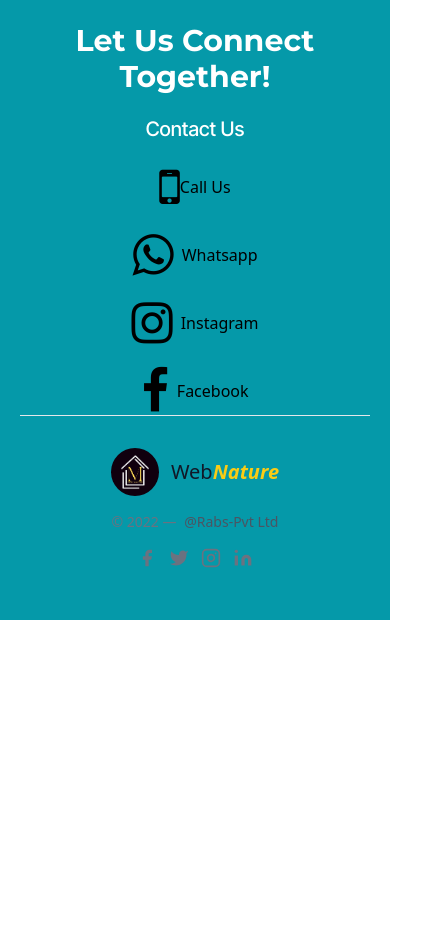
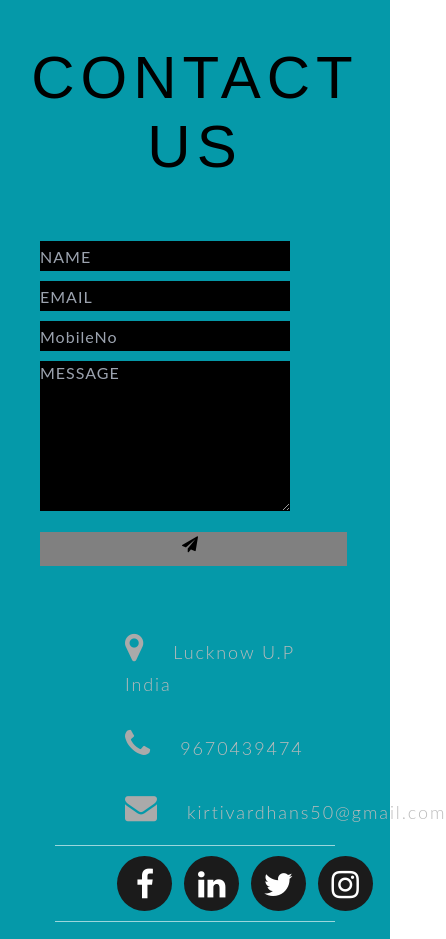
Before and after one commit to codewithgulam/furniture-landing-page-layout, a plain HTML site: page index.html in a window 390 px wide. Shown: the part 3084-4023 px from the top of the page, 446 px wide, since content can reach past the window. Before the commit the page ends 3704 px from the top, so only its background shows below. Drawn offline with nearby package versions, Linux system fonts and the light colour scheme.

Commit message:
Update index.html
I have created the contact page and animated the fonts and animated the send button with a new look, it is absolutely full responsive.

```diff
--- a/index.html
+++ b/index.html
@@ -1,3 +1,4 @@
+
 <!DOCTYPE html>
 <html lang="en">
 
@@ -37,6 +38,249 @@
          ::-webkit-scrollbar-thumb:hover {
             background: darkgoldenrod
         }
+		.section-header {
+  text-align: center;
+  margin: 0 auto;
+  padding: 40px 0;
+  font: 300 60px 'Oswald', sans-serif;
+  color: black;
+  text-transform: uppercase;
+  letter-spacing: 6px;
+}
+
+.contact-wrapper {
+  display: flex;
+  flex-direction: row;
+  justify-content: space-between;
+  margin: 0 auto;
+  padding: 20px;
+  position: relative;
+  max-width: 840px;
+}
+
+/* Left contact page */
+.form-horizontal {
+  /*float: left;*/
+  max-width: 400px;
+  font-family: 'Lato';
+  font-weight: 400;
+}
+
+.form-control,
+textarea {
+  max-width: 400px;
+  background-color: #000;
+  color: #fff;
+  letter-spacing: 1px;
+}
+
+.send-button {
+  margin-top: 15px;
+  height: 34px;
+  width: 300px;
+  background: grey;
+  overflow: hidden;
+  transition: all .2s ease-in-out;
+}
+
+.alt-send-button {
+  width: 300px;
+  height: 34px;
+  transition: all .2s ease-in-out;
+}
+
+.send-text {
+  display: block;
+  margin-top: 10px;
+  font: 700 12px 'Lato', sans-serif;
+  letter-spacing: 2px;
+}
+
+.alt-send-button:hover {
+  transform: translate3d(0px, -29px, 0px);
+}
+
+/* Begin Right Contact Page */
+.direct-contact-container {
+  max-width: 400px;
+}
+
+/* Location, Phone, Email Section */
+.contact-list {
+  list-style-type: none;
+  margin-left: -30px;
+  padding-right: 20px;
+}
+
+.list-item {
+  line-height: 4;
+  color: #aaa;
+}
+
+.contact-text {
+  font: 300 18px 'Lato', sans-serif;
+  letter-spacing: 1.9px;
+  color: #bbb;
+}
+
+.place {
+  margin-left: 30px;
+}
+
+.phone {
+  margin-left: 30px;
+}
+
+.gmail {
+  margin-left: 30px;
+}
+
+.contact-text a {
+  color: #bbb;
+  text-decoration: none;
+  transition-duration: 0.2s;
+}
+
+.contact-text a:hover {
+  color: #fff;
+  text-decoration: none;
+}
+
+
+/* Social Media Icons */
+.social-media-list {
+  position: relative;
+  font-size: 22px;
+  text-align: center;
+  width: 100%;
+  margin: 0 auto;
+  padding: 0;
+}
+
+.social-media-list li a {
+  color: #fff;
+}
+
+.social-media-list li {
+  position: relative;
+  display: inline-block;
+  height: 60px;
+  width: 60px;
+  margin: 10px 3px;
+  line-height: 60px;
+  border-radius: 50%;
+  color: #fff;
+  background-color: rgb(27,27,27);
+  cursor: pointer;
+  transition: all .2s ease-in-out;
+}
+
+.social-media-list li:after {
+  content: '';
+  position: absolute;
+  top: 0;
+  left: 0;
+  width: 60px;
+  height: 60px;
+  line-height: 60px;
+  border-radius: 50%;
+  opacity: 0;
+  box-shadow: 0 0 0 1px #fff;
+  transition: all .2s ease-in-out;
+}
+
+.social-media-list li:hover {
+  background-color: #fff;
+}
+
+.social-media-list li:hover:after {
+  opacity: 1;
+  transform: scale(1.12);
+  transition-timing-function: cubic-bezier(0.37,0.74,0.15,1.65);
+}
+
+.social-media-list li:hover a {
+  color: #000;
+}
+
+.copyright {
+  font: 200 14px 'Oswald', sans-serif;
+  color: #555;
+  letter-spacing: 1px;
+  text-align: center;
+}
+
+hr {
+  border-color: rgba(255,255,255,.6);
+}
+
+/* Begin Media Queries*/
+@media screen and (max-width: 850px) {
+  .contact-wrapper {
+    display: flex;
+    flex-direction: column;
+  }
+  .direct-contact-container, .form-horizontal {
+    margin: 0 auto;
+  }
+
+  .direct-contact-container {
+    margin-top: 60px;
+    max-width: 300px;
+  }
+  .social-media-list li {
+    height: 60px;
+    width: 60px;
+    line-height: 60px;
+  }
+  .social-media-list li:after {
+    width: 60px;
+    height: 60px;
+    line-height: 60px;
+  }
+}
+
+@media screen and (max-width: 569px) {
+
+  .direct-contact-container, .form-wrapper {
+    float: none;
+    margin: 0 auto;
+  }
+  .form-control, textarea {
+
+    margin: 0 auto;
+  }
+
+
+  .name, .email, textarea {
+    width: 280px;
+  }
+
+  .direct-contact-container {
+    margin-top: 60px;
+    max-width: 280px;
+  }
+  .social-media-list {
+    left: 0;
+  }
+  .social-media-list li {
+    height: 55px;
+    width: 55px;
+    line-height: 55px;
+    font-size: 2rem;
+  }
+  .social-media-list li:after {
+    width: 55px;
+    height: 55px;
+    line-height: 55px;
+  }
+
+}
+
+@media screen and (max-width: 410px) {
+  .send-button {
+    width: 99%;
+  }
     </style>
 </head>
 
@@ -173,27 +417,78 @@
 
     </section>
     <section class=" py-5 px-5 bg-[#0599a9] h-fit">
-        <h1 class="md:text-6xl  text-3xl capitalize font-bold text-center text-white font-mono pt-5" style="font-family: 'Montserrat', sans-serif;">Let Us Connect together!
-        </h1>
-        <p class="text-center text-white mt-5 mb-5 md:mt-20  capitalize text-xl md:text-3xl" style="font-family: 'Inter Tight', sans-serif;">Contact Us</p>
+          <h1 class="section-header">Contact us</h1>
 
-        <div class="flex flex-col md:flex-row space-y-5 md:m-20 md:space-y-0 md:space-x-5 items-center  justify-center">
-            <div class="flex md:flex-col items-center">
-                <a href=""><i class="fa fa-mobile fa-3x hover:text-white"></i></a>
-                <span>Call Us</span>
-            </div>
-            <div class="flex items-center md:flex-col  space-x-2">
-                <a href="#"><i class="fa fa-whatsapp fa-3x hover:text-white"></i></a>
-                <span>Whatsapp</span>
-            </div>
-            <div class="flex items-center md:flex-col  space-x-2">
-                <a href="#"><i class="fa fa-instagram fa-3x hover:text-white"></i></a>
-                <span>Instagram</span>
-            </div>
-            <div class="flex items-center md:flex-col  space-x-2">
-                <a href="#"><i class="fa fa-facebook fa-3x hover:text-white"></i></a>
-                <span>Facebook</span>
-            </div>
+  <div class="contact-wrapper">
+
+  <!-- Left contact page -->
+
+    <form action="/contactData/" method="post" id="contact-form" class="form-horizontal" role="form">
+
+
+      <div class="form-group">
+        <div class="col-sm-12">
+          <input type="text" class="form-control" id="name" placeholder="NAME" name="name" value="" required style="width:250px;height:30px;">
+        </div>
+      </div>
+
+      <div class="form-group">
+        <div class="col-sm-12">
+          <input type="email" class="form-control" id="email" placeholder="EMAIL" name="email" value="" required style="width:250px;height:30px;margin-top:10px;">
+        </div>
+      </div>
+        <div class="form-group">
+        <div class="col-sm-12">
+          <input type="mob" class="form-control" id="mob" placeholder="MobileNo" name="mob" value="" required style="width:250px;height:30px;margin-top:10px;">
+        </div>
+      </div>
+
+      <textarea class="form-control" rows="10" placeholder="MESSAGE" name="msg" required style="width:250px;height:150px;margin-top:10px;"></textarea>
+
+      <button class="btn btn-primary send-button" id="submit" type="submit" value="SEND" style="background:grey;">
+        <div class="alt-send-button">
+          <i class="fa fa-paper-plane"></i><span class="send-text">SEND</span>
+        </div>
+
+      </button>
+
+    </form>
+
+  <!-- Left contact page -->
+
+      <div class="direct-contact-container">
+
+        <ul class="contact-list">
+          <li class="list-item" style="margin-left: 100px;"><i class="fa fa-map-marker fa-2x"><span class="contact-text place">Lucknow U.P India</span></i></li>
+
+          <li class="list-item" style="margin-left: 100px;"><i class="fa fa-phone fa-2x"><span class="contact-text phone"><a href="tel:1-212-555-5555" title="Give me a call">9670439474</a></span></i></li>
+
+          <li class="list-item" style="margin-left: 100px;"><i class="fa fa-envelope fa-2x"><span class="contact-text gmail"><a href="mailto:#" title="Send me an email">kirtivardhans50@gmail.com</a></span></i></li>
+
+        </ul>
+
+        <hr>
+        <ul class="social-media-list" style="margin-left: 50px;">
+          <li><a href="#" target="_blank" class="contact-icon">
+            <i class="fa fa-facebook" aria-hidden="true"></i></a>
+          </li>
+          <li><a href="#" target="_blank" class="contact-icon">
+            <i class="fa fa-linkedin" aria-hidden="true"></i></a>
+          </li>
+          <li><a href="#" target="_blank" class="contact-icon">
+            <i class="fa fa-twitter" aria-hidden="true"></i></a>
+          </li>
+          <li><a href="#" target="_blank" class="contact-icon">
+            <i class="fa fa-instagram" aria-hidden="true"></i></a>
+          </li>
+        </ul>
+        <hr>
+
+        <!--<div class="copyright" style="margin-left: 100px;">&copy; ALL OF THE RIGHTS RESERVED</div>-->
+
+      </div>
+
+  </div>
 
         </div>
         <hr>
```
